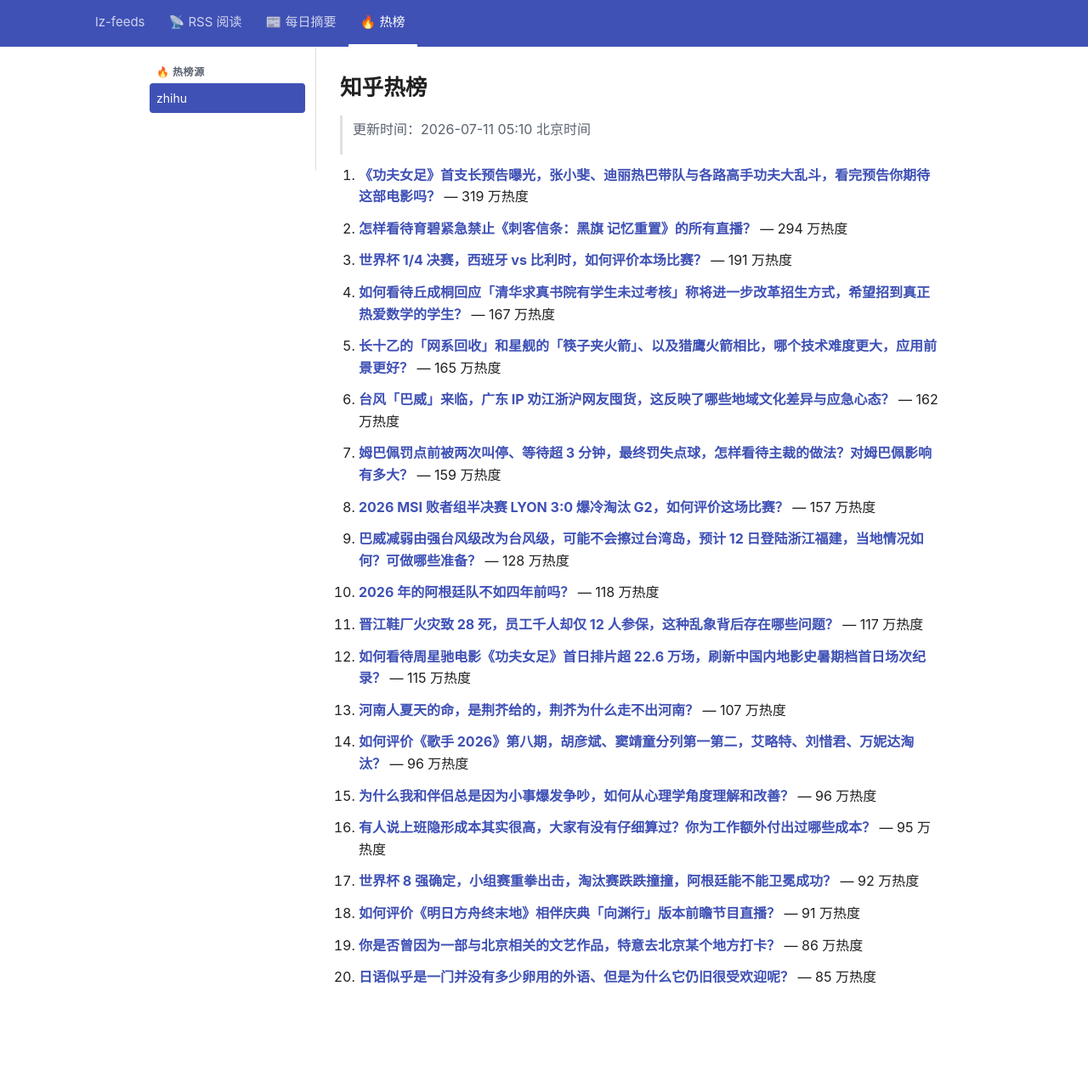
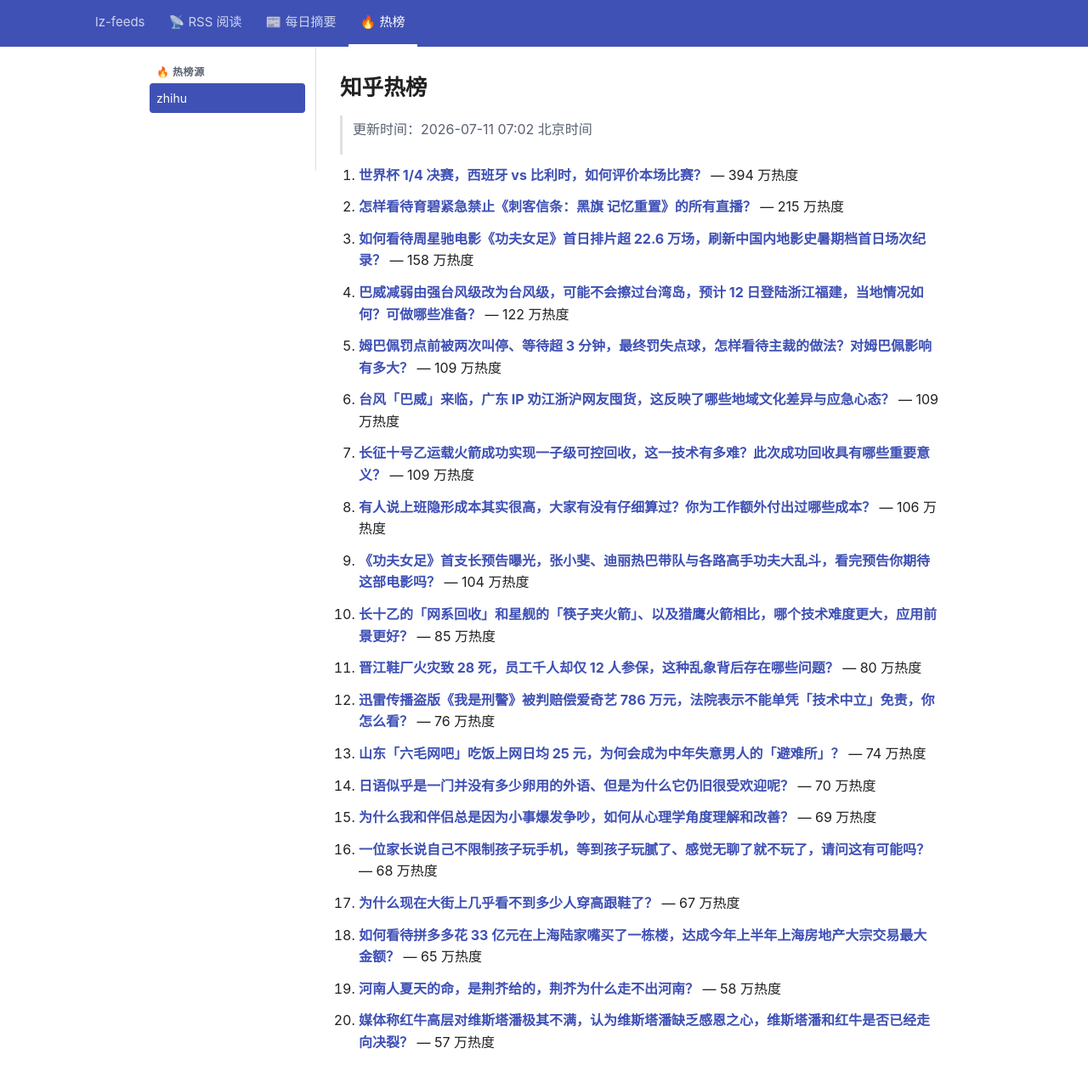
Before and after one commit to lizhang0101/lz-feeds, a Jekyll site: the page built from _hotlist/zhihu.md, in a window 1280 px wide and 1305 px high. Shown: the top 1274 px of the window at 85% size. Built offline with Jekyll 4.4.1, drawn with Linux system fonts in a browser that asks for light colours.

Commit message:
hotlist: 2026-07-10T23:02Z

```diff
--- a/_hotlist/zhihu.md
+++ b/_hotlist/zhihu.md
@@ -1,48 +1,48 @@
 ---
-updated: 2026-07-11 05:10 北京时间
+updated: 2026-07-11 07:02 北京时间
 count: 20
 ---
 
 # 知乎热榜
 
-> 更新时间：2026-07-11 05:10 北京时间
+> 更新时间：2026-07-11 07:02 北京时间
 
-1. **[《功夫女足》首支长预告曝光，张小斐、迪丽热巴带队与各路高手功夫大乱斗，看完预告你期待这部电影吗？](https://www.zhihu.com/question/2058924914954827300)** — 319 万热度
+1. **[世界杯 1/4 决赛，西班牙 vs 比利时，如何评价本场比赛？](https://www.zhihu.com/question/2058965616472450804)** — 394 万热度
 
-2. **[怎样看待育碧紧急禁止《刺客信条：黑旗 记忆重置》的所有直播？](https://www.zhihu.com/question/2057907070880442102)** — 294 万热度
+2. **[怎样看待育碧紧急禁止《刺客信条：黑旗 记忆重置》的所有直播？](https://www.zhihu.com/question/2057907070880442102)** — 215 万热度
 
-3. **[世界杯 1/4 决赛，西班牙 vs 比利时，如何评价本场比赛？](https://www.zhihu.com/question/2058965616472450804)** — 191 万热度
+3. **[如何看待周星驰电影《功夫女足》首日排片超 22.6 万场，刷新中国内地影史暑期档首日场次纪录？](https://www.zhihu.com/question/2059024185498808451)** — 158 万热度
 
-4. **[如何看待丘成桐回应「清华求真书院有学生未过考核」称将进一步改革招生方式，希望招到真正热爱数学的学生？](https://www.zhihu.com/question/2058954188344616495)** — 167 万热度
+4. **[巴威减弱由强台风级改为台风级，可能不会擦过台湾岛，预计 12 日登陆浙江福建，当地情况如何？可做哪些准备？](https://www.zhihu.com/question/2058543803955241209)** — 122 万热度
 
-5. **[长十乙的「网系回收」和星舰的「筷子夹火箭」、以及猎鹰火箭相比，哪个技术难度更大，应用前景更好？](https://www.zhihu.com/question/2058873625373930494)** — 165 万热度
+5. **[姆巴佩罚点前被两次叫停、等待超 3 分钟，最终罚失点球，怎样看待主裁的做法？对姆巴佩影响有多大？](https://www.zhihu.com/question/2058868557505639714)** — 109 万热度
 
-6. **[台风「巴威」来临，广东 IP 劝江浙沪网友囤货，这反映了哪些地域文化差异与应急心态？](https://www.zhihu.com/question/2058370202128195965)** — 162 万热度
+6. **[台风「巴威」来临，广东 IP 劝江浙沪网友囤货，这反映了哪些地域文化差异与应急心态？](https://www.zhihu.com/question/2058370202128195965)** — 109 万热度
 
-7. **[姆巴佩罚点前被两次叫停、等待超 3 分钟，最终罚失点球，怎样看待主裁的做法？对姆巴佩影响有多大？](https://www.zhihu.com/question/2058868557505639714)** — 159 万热度
+7. **[长征十号乙运载火箭成功实现一子级可控回收，这一技术有多难？此次成功回收具有哪些重要意义？](https://www.zhihu.com/question/2058516301257994660)** — 109 万热度
 
-8. **[2026 MSI 败者组半决赛 LYON 3:0 爆冷淘汰 G2，如何评价这场比赛？](https://www.zhihu.com/question/2058931519964632452)** — 157 万热度
+8. **[有人说上班隐形成本其实很高，大家有没有仔细算过？你为工作额外付出过哪些成本？](https://www.zhihu.com/question/2058902757856080101)** — 106 万热度
 
-9. **[巴威减弱由强台风级改为台风级，可能不会擦过台湾岛，预计 12 日登陆浙江福建，当地情况如何？可做哪些准备？](https://www.zhihu.com/question/2058543803955241209)** — 128 万热度
+9. **[《功夫女足》首支长预告曝光，张小斐、迪丽热巴带队与各路高手功夫大乱斗，看完预告你期待这部电影吗？](https://www.zhihu.com/question/2058924914954827300)** — 104 万热度
 
-10. **[2026 年的阿根廷队不如四年前吗？](https://www.zhihu.com/question/2058222732374978651)** — 118 万热度
+10. **[长十乙的「网系回收」和星舰的「筷子夹火箭」、以及猎鹰火箭相比，哪个技术难度更大，应用前景更好？](https://www.zhihu.com/question/2058873625373930494)** — 85 万热度
 
-11. **[晋江鞋厂火灾致 28 死，员工千人却仅 12 人参保，这种乱象背后存在哪些问题？](https://www.zhihu.com/question/2058823246980571934)** — 117 万热度
+11. **[晋江鞋厂火灾致 28 死，员工千人却仅 12 人参保，这种乱象背后存在哪些问题？](https://www.zhihu.com/question/2058823246980571934)** — 80 万热度
 
-12. **[如何看待周星驰电影《功夫女足》首日排片超 22.6 万场，刷新中国内地影史暑期档首日场次纪录？](https://www.zhihu.com/question/2059024185498808451)** — 115 万热度
+12. **[迅雷传播盗版《我是刑警》被判赔偿爱奇艺 786 万元，法院表示不能单凭「技术中立」免责，你怎么看？](https://www.zhihu.com/question/2058174785780299246)** — 76 万热度
 
-13. **[河南人夏天的命，是荆芥给的，荆芥为什么走不出河南？](https://www.zhihu.com/question/2057942154115298858)** — 107 万热度
+13. **[山东「六毛网吧」吃饭上网日均 25 元，为何会成为中年失意男人的「避难所」？](https://www.zhihu.com/question/2057778953075561733)** — 74 万热度
 
-14. **[如何评价《歌手 2026》第八期，胡彦斌、窦靖童分列第一第二，艾略特、刘惜君、万妮达淘汰？](https://www.zhihu.com/question/2058996098555975122)** — 96 万热度
+14. **[日语似乎是一门并没有多少卵用的外语、但是为什么它仍旧很受欢迎呢？](https://www.zhihu.com/question/2175592475)** — 70 万热度
 
-15. **[为什么我和伴侣总是因为小事爆发争吵，如何从心理学角度理解和改善？](https://www.zhihu.com/question/1966462985095587672)** — 96 万热度
+15. **[为什么我和伴侣总是因为小事爆发争吵，如何从心理学角度理解和改善？](https://www.zhihu.com/question/1966462985095587672)** — 69 万热度
 
-16. **[有人说上班隐形成本其实很高，大家有没有仔细算过？你为工作额外付出过哪些成本？](https://www.zhihu.com/question/2058902757856080101)** — 95 万热度
+16. **[一位家长说自己不限制孩子玩手机，等到孩子玩腻了、感觉无聊了就不玩了，请问这有可能吗？](https://www.zhihu.com/question/2056407322340103396)** — 68 万热度
 
-17. **[世界杯 8 强确定，小组赛重拳出击，淘汰赛跌跌撞撞，阿根廷能不能卫冕成功？](https://www.zhihu.com/question/2058670623350593097)** — 92 万热度
+17. **[为什么现在大街上几乎看不到多少人穿高跟鞋了？](https://www.zhihu.com/question/589084113)** — 67 万热度
 
-18. **[如何评价《明日方舟终末地》相伴庆典‌「向渊行」版本前瞻节目直播？](https://www.zhihu.com/question/2058999798796227993)** — 91 万热度
+18. **[如何看待拼多多花 33 亿元在上海陆家嘴买了一栋楼，达成今年上半年上海房地产大宗交易最大金额？](https://www.zhihu.com/question/2058676026578657793)** — 65 万热度
 
-19. **[你是否曾因为一部与北京相关的文艺作品，特意去北京某个地方打卡？](https://www.zhihu.com/question/2058622582996390618)** — 86 万热度
+19. **[河南人夏天的命，是荆芥给的，荆芥为什么走不出河南？](https://www.zhihu.com/question/2057942154115298858)** — 58 万热度
 
-20. **[日语似乎是一门并没有多少卵用的外语、但是为什么它仍旧很受欢迎呢？](https://www.zhihu.com/question/2175592475)** — 85 万热度
+20. **[媒体称红牛高层对维斯塔潘极其不满，认为维斯塔潘缺乏感恩之心，维斯塔潘和红牛是否已经走向决裂？](https://www.zhihu.com/question/2058154812710065257)** — 57 万热度
```
